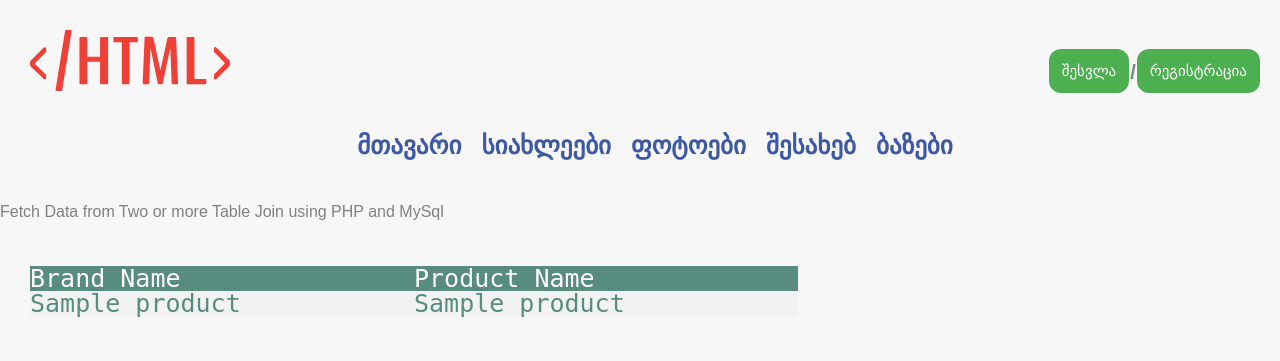
After one commit to rezojoglidze/webProject, a PHP site: page /webProject/multiple_table.php in a window 1280 px wide. The commit adds this page. Shown: the top 361 px of the page. Run offline with PHP 8.4, Linux system fonts and the light colour scheme; tables that the repository leaves empty or names only in its code hold one stand-in row (values such as "Sample post").

Commit message:
added multiple_table.php

```diff
--- a/Auth/Registration.php
+++ b/Auth/Registration.php
@@ -105,7 +105,7 @@
 
      $insert = $con->query("INSERT into users (email,password,firstName,lastName,isAdmin) VALUES ('$email', '$password','$firstName','$lastName','$isAdmin')");
 
-    if($insert) {
+    if($insert && $insert1) {
         session_start();
         $_SESSION['email'] = $_POST['email'];
         header("Location: http://localhost:8080/webProject/index.php");
--- a/gallery.php
+++ b/gallery.php
@@ -7,7 +7,7 @@ include("database/configDatabase.php");
           echo "ფოტოების სანახავად გაიარეთ ავტორიზაცია ან რეგისტრაცია";
           exit;
       }
-    $result = $con->query("SELECT * FROM images WHERE uid=$_SESSION[userid]");
+    $result = $con->query("SELECT * FROM images WHERE images.uid = $_SESSION[userid]");
 ?>
 
 
--- a/header/header.php
+++ b/header/header.php
@@ -45,9 +45,9 @@
             <ul class="Main-Font">
                 <li><a class="menu-a" href="index.php">მთავარი</a></li>
                 <li><a class="menu-a" href="news.php">სიახლეები</a></li>
-                <li><a class="menu-a" href="pantrionCompany.php">კომპანია</a></li>
                 <li><a class="menu-a" href="gallery.php">ფოტოები</a></li>
                 <li><a class="menu-a" href="about.php">შესახებ</a></li>
+                <li><a class="menu-a" href="multiple_table.php">ბაზები</a></li>
             </ul>
         </nav>
 </header>
--- /dev/null
+++ b/multiple_table.php
@@ -0,0 +1,40 @@
+<?php
+ $connect = mysqli_connect("localhost", "root", "", "webProject");
+ $sql = "SELECT * FROM brand INNER JOIN product ON brand.brand_id = product.brand_id";
+ $result = mysqli_query($connect, $sql);
+ ?>
+ <!DOCTYPE html>
+ <html>
+      <head>
+           <title>Webslesson Tutorial | Fetch Data from Two or more Table Join using PHP and MySql</title>
+           <link rel="stylesheet" href="css/style.css" />
+      </head>
+
+      <body>
+      <?php include("header/header.php"); ?>
+
+           <br/>
+                <h3>Fetch Data from Two or more Table Join using PHP and MySql</h3><br />
+                     <table class="about-table" style="width: 60%;">
+                          <tr style="margin: 20px;">
+                               <th>Brand Name</th>
+                               <th>Product Name</th>
+                          </tr>
+                          <?php
+                          if(mysqli_num_rows($result) > 0)
+                          {
+                               while($row = mysqli_fetch_array($result))
+                               {
+                          ?>
+                          <tr>
+                               <td><?php echo $row["brand_name"];?></td>
+                               <td><?php echo $row["product_name"]; ?></td>
+                          </tr>
+                          <?php
+                               }
+                          }
+                          ?>
+                     </table>
+           <br />
+      </body>
+ </html>
```
Lines whose indentation alone changed are shown as unchanged.
